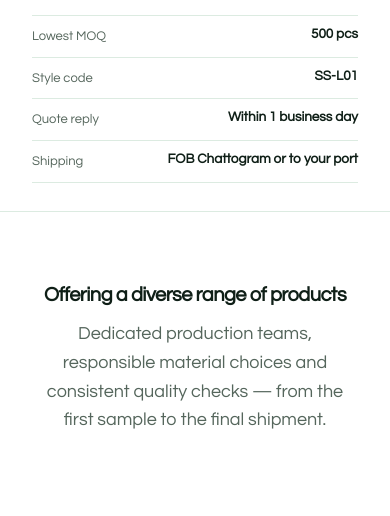
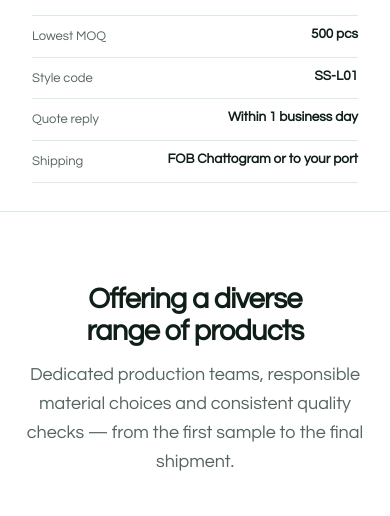
Before and after one commit to mizanurrahman70/strugglestyle, a plain HTML site: page products.html in a window 390 px wide. Shown: the part 1062-1578 px from the top of the page. Drawn offline with Linux system fonts and the light colour scheme; grey boxes are pictures that could not be loaded.

Commit message:
solved responsive issues

```diff
--- a/products.html
+++ b/products.html
@@ -174,6 +174,10 @@
   .cats-head h2{margin:0 0 14px;text-wrap:balance}
   #products .cats-head{max-width:none}
   #products .cats-head h2{white-space:nowrap;font-size:clamp(20px,3.6vw,48px)}
+  @media (max-width:640px){
+    #products .cats-head{padding:0 20px}
+    #products .cats-head h2{white-space:normal;font-size:clamp(26px,7.4vw,32px)}
+  }
   #products .cats-head .lead{max-width:720px}
   .cats-head .lead{margin:0 auto}
   .cats{--cw:220px;--gap:16px;position:relative;overflow:hidden;height:calc(var(--cw) * 1.66 + 130px);touch-action:pan-y;user-select:none}
```
Also changed, not shown: products/denim.html (+1 -1 lines).
